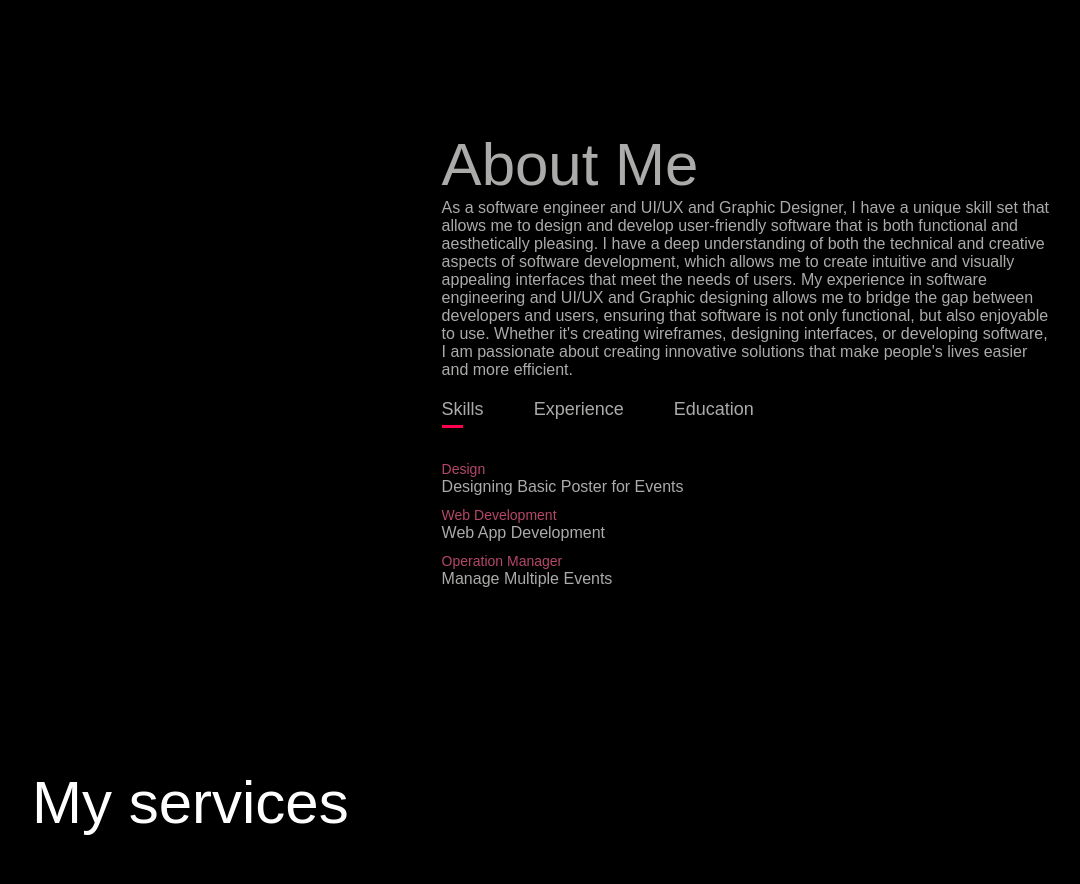
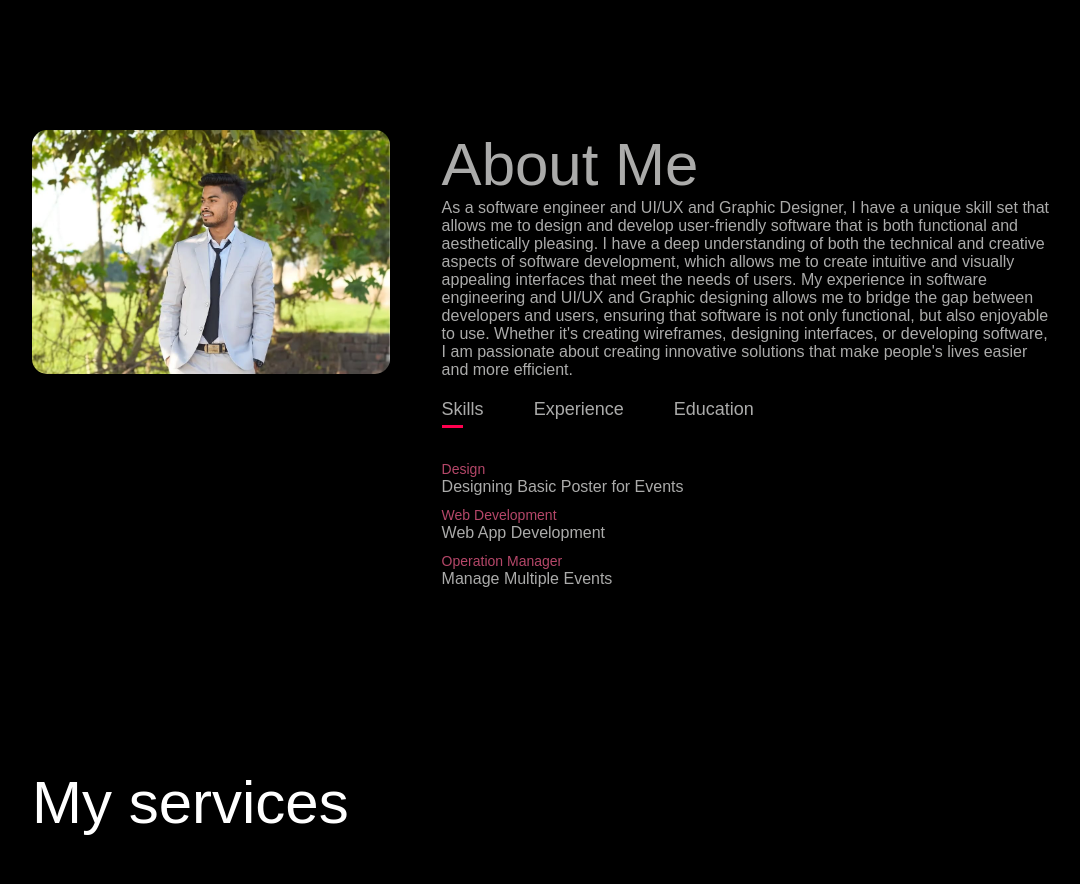
Before and after one commit to devanshkumarsh/Portfolio, a plain HTML site: page index.html in a window 1280 px wide. Shown: the part 780-1664 px from the top of the page, without its empty margins (96-1176 px from the left). Drawn offline with Linux system fonts and the light colour scheme; files whose address does not match are found by name.

Commit message:
Update index.html

```diff
--- a/index.html
+++ b/index.html
@@ -42,7 +42,7 @@
         <div class="container">
             <div class="row">
                 <div class="about-col-1">
-                    <img src="images/Devansh.png" alt="">
+                    <img src="Devansh.png" alt="">
                 </div>
                 <div class="about-col-2">
                     <h1 class="sub-title">About <span>Me</span></h1>
```
